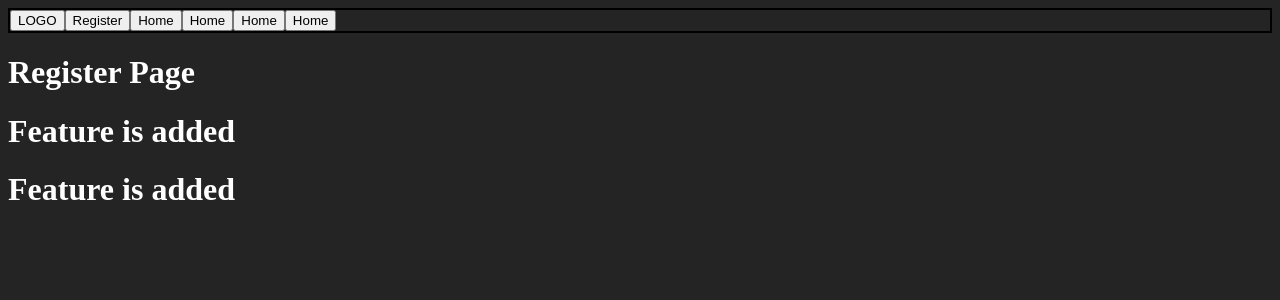
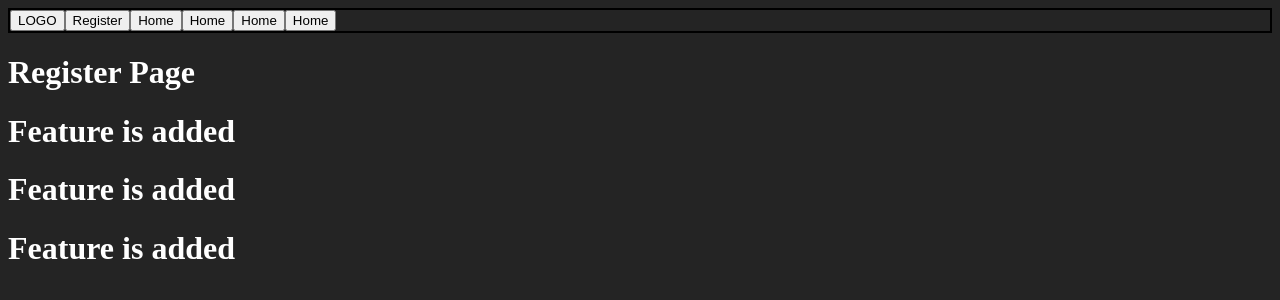
Before and after one commit to Ganesh-Mk/CodeBro, a React (Vite) app in the folder frontend/: page /register in a window 1280 px wide. Shown: the top 300 px of the page. Built offline with nearby package versions, Linux system fonts and the light colour scheme.

Commit message:
added h1

```diff
--- a/frontend/src/pages/RegisterPage.jsx
+++ b/frontend/src/pages/RegisterPage.jsx
@@ -6,6 +6,7 @@ function EntrancePage() {
       <h1>Register Page</h1>
       <h1>Feature is added</h1>
       <h1>Feature is added</h1>
+      <h1>Feature is added</h1>
     </div>
   )
 }
```
